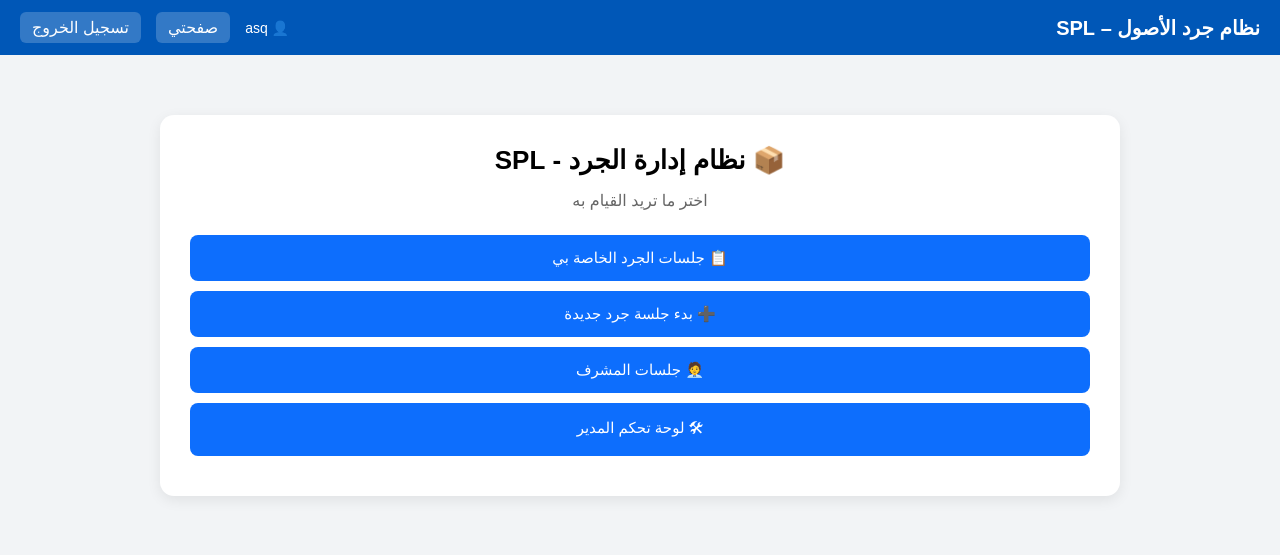
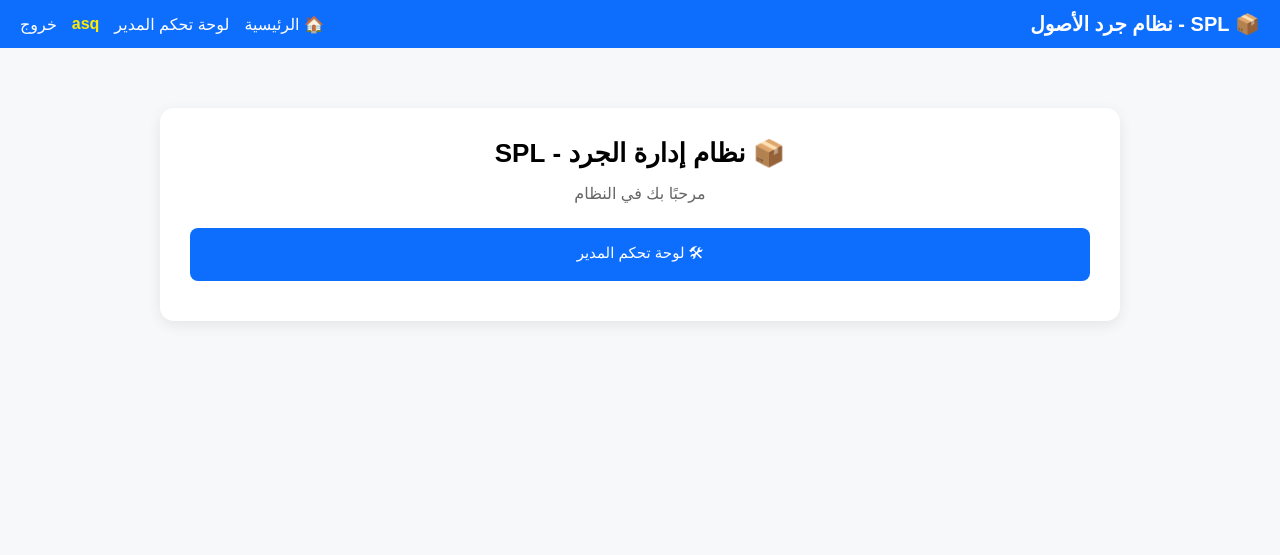
Before and after one commit to Abdullahsajer/spl_asset, a Django app: page / in a window 1280 px wide. Shown: the top 555 px of the page. Run offline with Django 5.2, Linux system fonts and the light colour scheme; a user stored in the database is signed in.

Commit message:
النظام يعمل بالكامل قبل الانتاج والرفع

```diff
--- /dev/null
+++ b/splasset/context_processors.py
@@ -0,0 +1,9 @@
+def user_groups(request):
+    if request.user.is_authenticated:
+        groups = list(request.user.groups.values_list("name", flat=True))
+    else:
+        groups = []
+
+    return {
+        "groups": groups
+    }
--- a/splasset/settings.py
+++ b/splasset/settings.py
@@ -61,6 +61,9 @@ TEMPLATES = [
                 'django.template.context_processors.request',
                 'django.contrib.auth.context_processors.auth',
                 'django.contrib.messages.context_processors.messages',
+
+                # ⭐ تمرير مجموعات المستخدم لكل القوالب (employees / supervisors / ...)
+                'splasset.context_processors.user_groups',
             ],
         },
     },
--- a/splasset/urls.py
+++ b/splasset/urls.py
@@ -1,9 +1,17 @@
 from django.shortcuts import render
 from django.contrib import admin
 from django.urls import path, include
+from django.contrib.auth.models import Group
 
 def home(request):
-    return render(request, "home.html")
+    groups = []
+    if request.user.is_authenticated:
+        groups = list(request.user.groups.values_list("name", flat=True))
+
+    return render(request, "home.html", {
+        "groups": groups,
+    })
+
 
 urlpatterns = [
     path('', home, name='home'),
--- a/templates/base.html
+++ b/templates/base.html
@@ -6,90 +6,155 @@
     <meta name="viewport" content="width=device-width, initial-scale=1.0">
 
     <style>
-
         body {
             margin: 0;
+            padding: 0;
             font-family: "Cairo", sans-serif;
-            background: #f2f4f6;
+            background: #f7f8fa;
         }
 
-        /* ======= Navbar ======= */
+        /* ====== الشريط العلوي ====== */
         .navbar {
-            background: #0057b7;
+            background: #0d6efd;
+            color: #fff;
             padding: 12px 20px;
             display: flex;
             justify-content: space-between;
             align-items: center;
-            color: white;
         }
 
-        .navbar-title {
+        .navbar .brand {
             font-size: 20px;
             font-weight: bold;
         }
 
-        .navbar-user {
+        .navbar-links {
             display: flex;
             gap: 15px;
-            align-items: center;
         }
 
-        .navbar-user span {
-            font-size: 14px;
+        .navbar-links a {
+            color: #fff;
+            text-decoration: none;
+            font-size: 16px;
+            font-weight: 500;
         }
 
-        .navbar-user a {
+        /* ====== زر البرجر ====== */
+        .burger {
+            display: none;
+            cursor: pointer;
+            font-size: 26px;
+        }
+
+        /* ====== القائمة المخفية ====== */
+        .mobile-menu {
+            display: none;
+            background: #0d6efd;
+            padding: 15px;
+        }
+
+        .mobile-menu a {
+            display: block;
+            padding: 8px 0;
             color: white;
             text-decoration: none;
-            background: rgba(255,255,255,0.2);
-            padding: 6px 12px;
-            border-radius: 6px;
-            transition: 0.2s;
+            border-bottom: 1px solid rgba(255,255,255,0.3);
         }
 
-        .navbar-user a:hover {
-            background: rgba(255,255,255,0.35);
+        @media(max-width: 768px) {
+            .navbar-links {
+                display: none;
+            }
+            .burger {
+                display: block;
+            }
         }
 
-        /* ======= المحتوى ======= */
         .content {
             padding: 20px;
         }
-
     </style>
 </head>
 
 <body>
 
-    <!-- ================= NAVBAR ================= -->
-    <div class="navbar">
-        <div class="navbar-title">
-            نظام جرد الأصول – SPL
-        </div>
+<!-- ====== الهيدر ====== -->
+<nav class="navbar">
+    <div class="brand">📦 SPL - نظام جرد الأصول</div>
 
-        <div class="navbar-user">
+    <!-- روابط سطح المكتب -->
+    <div class="navbar-links">
 
-            {% if user.is_authenticated %}
-                <span>👤 {{ user.username }}</span>
+        <!-- زر الرئيسية يظهر دائمًا -->
+        <a href="/">🏠 الرئيسية</a>
 
-                <a href="{% url 'accounts_app:profile' %}">صفحتي</a>
+        {% if user.is_authenticated %}
 
-                <a href="{% url 'accounts_app:logout' %}">
-                    تسجيل الخروج
-                </a>
+            {% if user.is_superuser or "admins" in groups %}
+                <a href="/inventory/admin/dashboard/">لوحة تحكم المدير</a>
+            {% endif %}
 
-            {% else %}
+            {% if "supervisors" in groups %}
+                <a href="/inventory/supervisor/sessions/">جلسات المراجعة</a>
+            {% endif %}
 
-                <a href="/accounts/login/">تسجيل الدخول</a>
+            {% if "employees" in groups %}
+                <a href="/inventory/sessions/">جلسات الجرد</a>
+            {% endif %}
 
-            {% endif %}
-        </div>
+            <span style="color: #ffea00; font-weight: bold;">
+                {{ user.username }}
+            </span>
+
+            <a href="/accounts/logout/">خروج</a>
+
+        {% else %}
+            <a href="/accounts/login/">دخول</a>
+        {% endif %}
     </div>
 
-    <!-- ================= المحتوى ================= -->
-    <div class="content">
-        {% block content %}{% endblock %}
-    </div>
+    <div class="burger" onclick="toggleMenu()">☰</div>
+</nav>
+
+<!-- ====== قائمة الهاتف ====== -->
+<div id="mobileMenu" class="mobile-menu">
+
+    <!-- زر الرئيسية للجميع -->
+    <a href="/">🏠 الرئيسية</a>
+
+    {% if user.is_authenticated %}
+
+        {% if user.is_superuser or "admins" in groups %}
+            <a href="/inventory/admin/dashboard/">لوحة تحكم المدير</a>
+        {% endif %}
+
+        {% if "supervisors" in groups %}
+            <a href="/inventory/supervisor/sessions/">جلسات المراجعة</a>
+        {% endif %}
+
+        {% if "employees" in groups %}
+            <a href="/inventory/sessions/">جلسات الجرد</a>
+        {% endif %}
+
+        <a href="/accounts/profile/">{{ user.username }}</a>
+        <a href="/accounts/logout/">🚪 خروج</a>
+
+    {% else %}
+        <a href="/accounts/login/">دخول</a>
+    {% endif %}
+</div>
+
+<script>
+function toggleMenu() {
+    let menu = document.getElementById("mobileMenu");
+    menu.style.display = menu.style.display === "block" ? "none" : "block";
+}
+</script>
+
+<div class="content">
+    {% block content %}{% endblock %}
+</div>
 
 </body>
 </html>
--- a/templates/home.html
+++ b/templates/home.html
@@ -40,18 +40,42 @@
 .home-links a:hover {
     opacity: 0.9;
 }
+
+.note {
+    margin-top: 20px;
+    color: #777;
+    font-size: 14px;
+}
 </style>
 
 <div class="home-box">
+
     <div class="home-title">📦 نظام إدارة الجرد - SPL</div>
-    <div class="home-sub">اختر ما تريد القيام به</div>
+    <div class="home-sub">مرحبًا بك في النظام</div>
 
+    {% if user.is_authenticated %}
     <div class="home-links">
-        <a href="{% url 'inventory_app:sessions_list' %}">📋 جلسات الجرد الخاصة بي</a>
-        <a href="{% url 'inventory_app:start_session' %}">➕ بدء جلسة جرد جديدة</a>
-        <a href="{% url 'inventory_app:supervisor_sessions_list' %}">🧑‍💼 جلسات المشرف</a>
-        <a href="{% url 'inventory_app:admin_dashboard' %}">🛠 لوحة تحكم المدير</a>
+
+        {% if "admins" in groups or user.is_superuser %}
+            <a href="/inventory/admin/dashboard/">🛠 لوحة تحكم المدير</a>
+        {% endif %}
+
+        {% if "supervisors" in groups %}
+            <a href="/inventory/supervisor/sessions/">🧑‍💼 جلسات المشرف</a>
+        {% endif %}
+
+        {% if "employees" in groups %}
+            <a href="/inventory/sessions/">📋 جلسات الجرد الخاصة بي</a>
+            <a href="/inventory/sessions/start/">➕ بدء جلسة جرد جديدة</a>
+        {% endif %}
+
     </div>
+
+    {% else %}
+        <p class="note">الرجاء تسجيل الدخول للوصول إلى النظام.</p>
+        <a class="home-links" href="/accounts/login/">دخول</a>
+    {% endif %}
+
 </div>
 
 {% endblock %}
```
Also changed, not shown: templates/inventory_app/start_session.html (+7 -32 lines), db.sqlite3.
